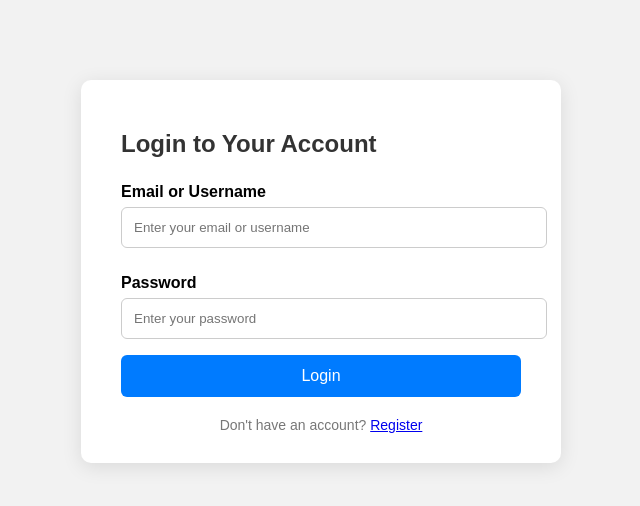
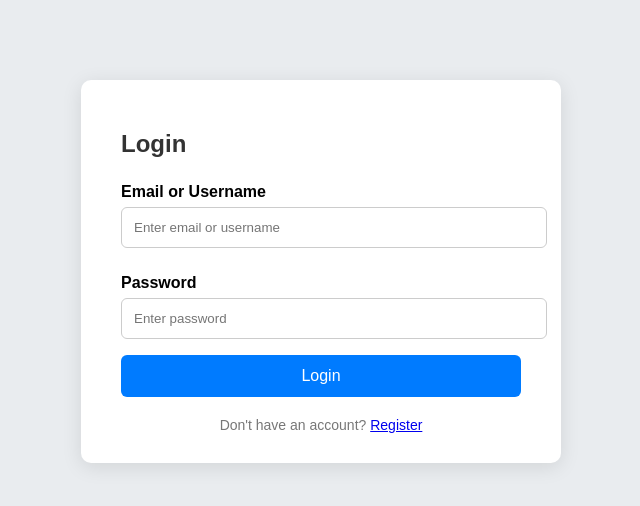
Before and after one commit to EdiIsNotHere/Security-On-PHP, a PHP site: page /Login.php in a window 1280 px wide. Shown: the top 506 px of the page, without its empty margins (319-959 px from the left). Run offline with PHP 8.4, Linux system fonts and the light colour scheme.

Commit message:
Login.php

```diff
--- a/Project/Login.php
+++ b/Project/Login.php
@@ -1,6 +1,6 @@
 <?php
 session_start();
-require 'config.php'; // Make sure your config.php connects to the DB using PDO
+require 'config.php';
 
 $error = '';
 if ($_SERVER['REQUEST_METHOD'] === 'POST') {
@@ -34,10 +34,10 @@ if ($_SERVER['REQUEST_METHOD'] === 'POST') {
 <html lang="en">
 <head>
     <meta charset="UTF-8">
-    <title>Login | MySite</title>
+    <title>Login | User System</title>
     <style>
         body {
-            background: #f2f2f2;
+            background: #e9ecef;
             font-family: Arial, sans-serif;
         }
 
@@ -101,7 +101,7 @@ if ($_SERVER['REQUEST_METHOD'] === 'POST') {
 <body>
 
 <div class="login-box">
-    <h2>Login to Your Account</h2>
+    <h2>Login</h2>
 
     <?php if (!empty($error)): ?>
         <div class="error"><?= htmlspecialchars($error) ?></div>
@@ -109,10 +109,10 @@ if ($_SERVER['REQUEST_METHOD'] === 'POST') {
 
     <form method="POST" action="">
         <label for="identifier">Email or Username</label>
-        <input type="text" id="identifier" name="identifier" placeholder="Enter your email or username" required>
+        <input type="text" id="identifier" name="identifier" placeholder="Enter email or username" required>
 
         <label for="password">Password</label>
-        <input type="password" id="password" name="password" placeholder="Enter your password" required>
+        <input type="password" id="password" name="password" placeholder="Enter password" required>
 
         <button class="btn" type="submit">Login</button>
     </form>
```
